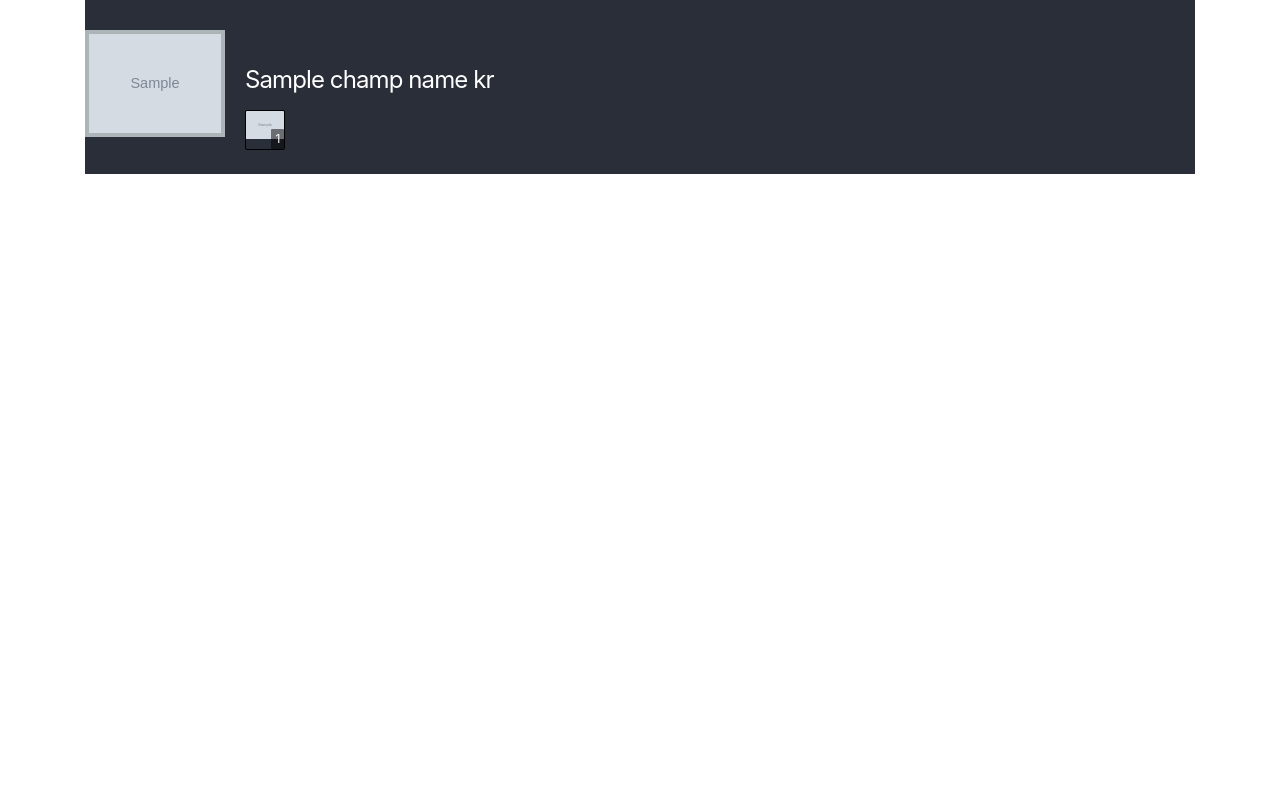
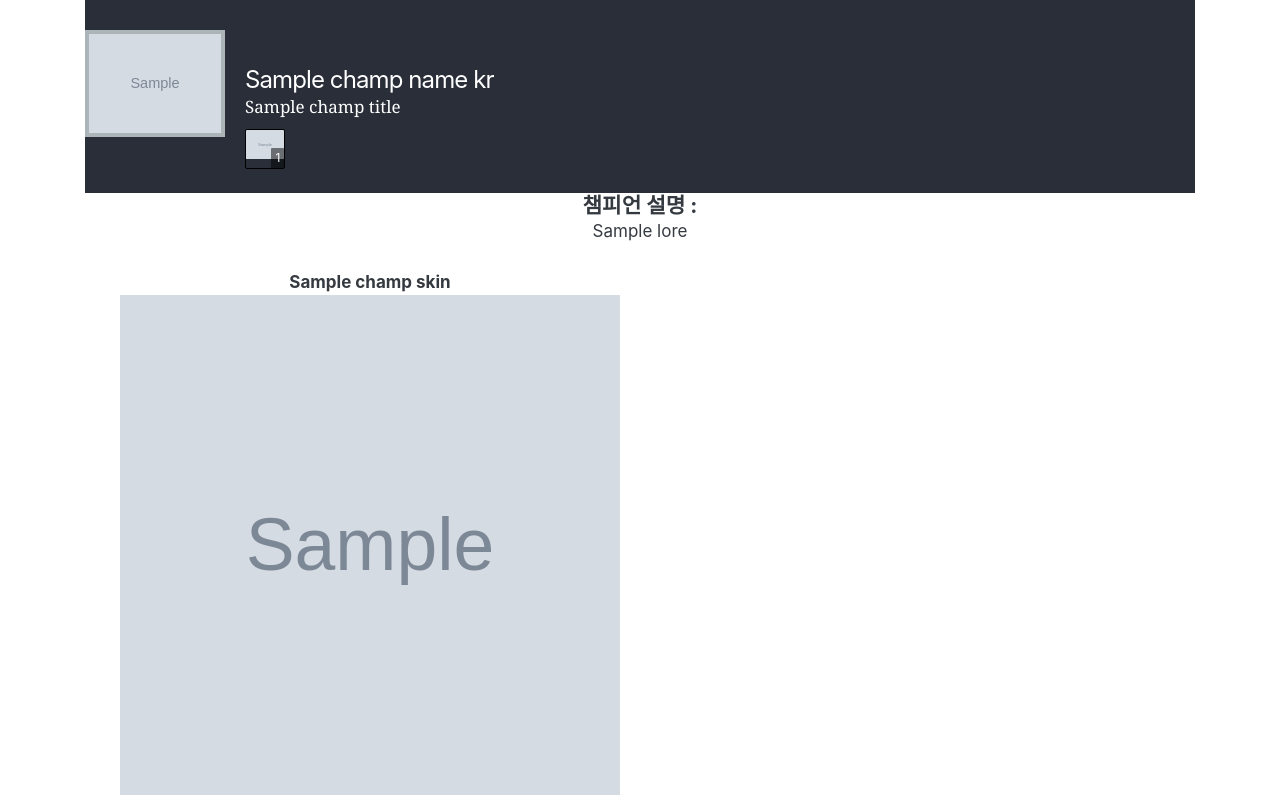
Before and after one commit to dnjzmaos147/riot-api-lol_flask, a Flask app: template templates/detailChamp.html in a window 1280 px wide. Shown: the part 60-855 px from the top of the page. Before the commit the page ends 234 px from the top, so only its background shows below. Run offline with Flask 2, Linux system fonts and the light colour scheme; the template is opened without the code that fills it: most values are stand-ins (such as "Sample title", 1, 10 or a date in 2020); grey boxes marked "Sample" are stand-in pictures; parts of the project's set-up code (start-up, migrations or seed data) failed here and were passed over.

Commit message:
챔피언 설명 및 스킨 css update

```diff
--- a/app.py
+++ b/app.py
@@ -317,9 +317,7 @@ def champDetail():
         }
         skills.append(skill)
 
-    print(skills)
-
-    return render_template('detailChamp.html', champ=champ, champImg=champImg, champNameKR=champNameKR, skills=skills, champSkins=champSkins, lore=lore)
+    return render_template('detailChamp.html', champ=champ, champTitle=champTitle, champImg=champImg, champNameKR=champNameKR, skills=skills, champSkins=champSkins, lore=lore)
 
 
 @app.route('/search')
--- a/templates/detailChamp.html
+++ b/templates/detailChamp.html
@@ -52,6 +52,7 @@ div {
     text-align: left;
     color: #fff;
     font-weight: normal;
+    margin-bottom: 0%;
 }
 h1, h2, h3, h4, h5, h6 {
     margin: 0;
@@ -129,10 +130,26 @@ img {
     padding:2px;
     width: 200px;
 }
+.champion-description {
+  text-align: center;
+}
+.lore {
+  width: 700px; margin: 0 auto;
+}
+.skins-body {
+  float: left;
+  width: 50%;
+}
+.skins-name {
+  font-weight: bold;
+}
+.campion-title {
+  margin: 0%;
+}
 </style>
 <body>
     <nav class="navbar navbar-expand-lg navbar-dark bg-primary">
-        <a class="navbar-brand" href="./"><img src="/static/image/logo.png" style="width: 200px;"></a>
+        <a class="navbar-brand" href="/"><img src="/static/image/logo.png" style="width: 200px;"></a>
         <div class="collapse navbar-collapse" id="navbarColor01"></div>
         {% if session['user_info'] %}
             <div style="color: white;">{{session['user_info'][1]}}&nbsp |  &nbsp<a href="/logout">로그아웃</a></div>
@@ -154,6 +171,7 @@ img {
             <img src="{{champImg}}" />
           </div>
           <h1 class="champion-stats-header-info__name">{{champNameKR}}</h1>
+          <p class="campion-title">{{champTitle}}</p>
           <div class="champion-stats-header-info__skill">
             {% for i in skills %}
             <div class="champion-stat__skill tip tpd-delegation-uid-1"
@@ -167,14 +185,21 @@ img {
           </div>
         </div>
       </div>
-      <!-- <h5> 챔피언 설명 : {{lore}}</h5>
+      <div class="container champion-description">
+        <h5> 챔피언 설명 :</h5>
+        <div class="lore">{{lore}}</div>
+        <br/>
         <div class="l-champion-statistics-body">
           {% for i in champSkins %}
-          <div>{{i.name}}</div>
+          <div class="skins-body">
+            <div class="skins-name">{{i.name}}</div>
             <img class="skins" src="{{i.img}}" />
+          </div>
           {% endfor %}
-      </div> -->
         </div>
+      </div>
+    </div>
+
     <script>
       $(document).ready(function() {
         $('body').append('<div class="tooltip"><div class="tipBody"></div></div>');
```
Lines whose indentation alone changed are shown as unchanged.
